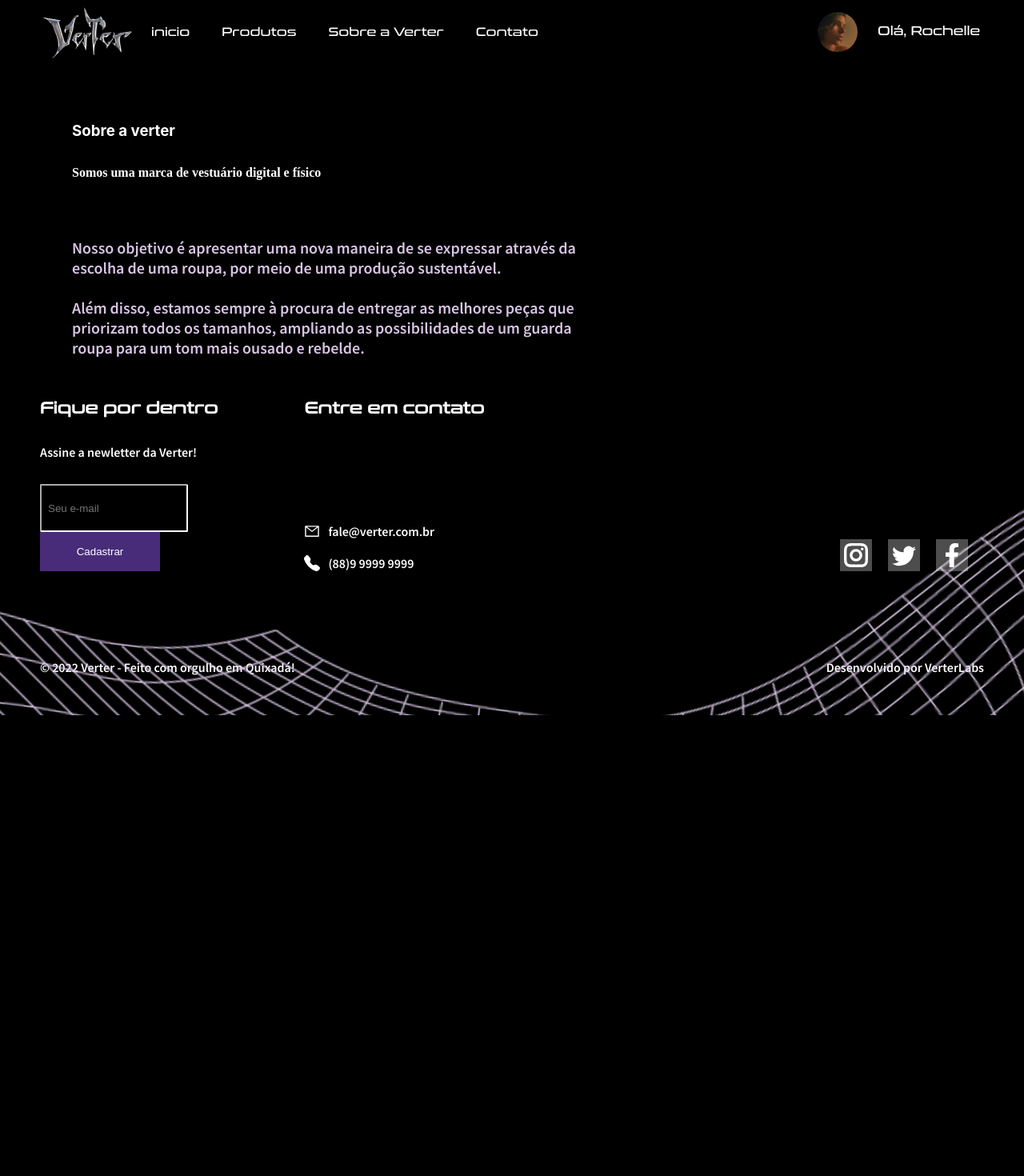
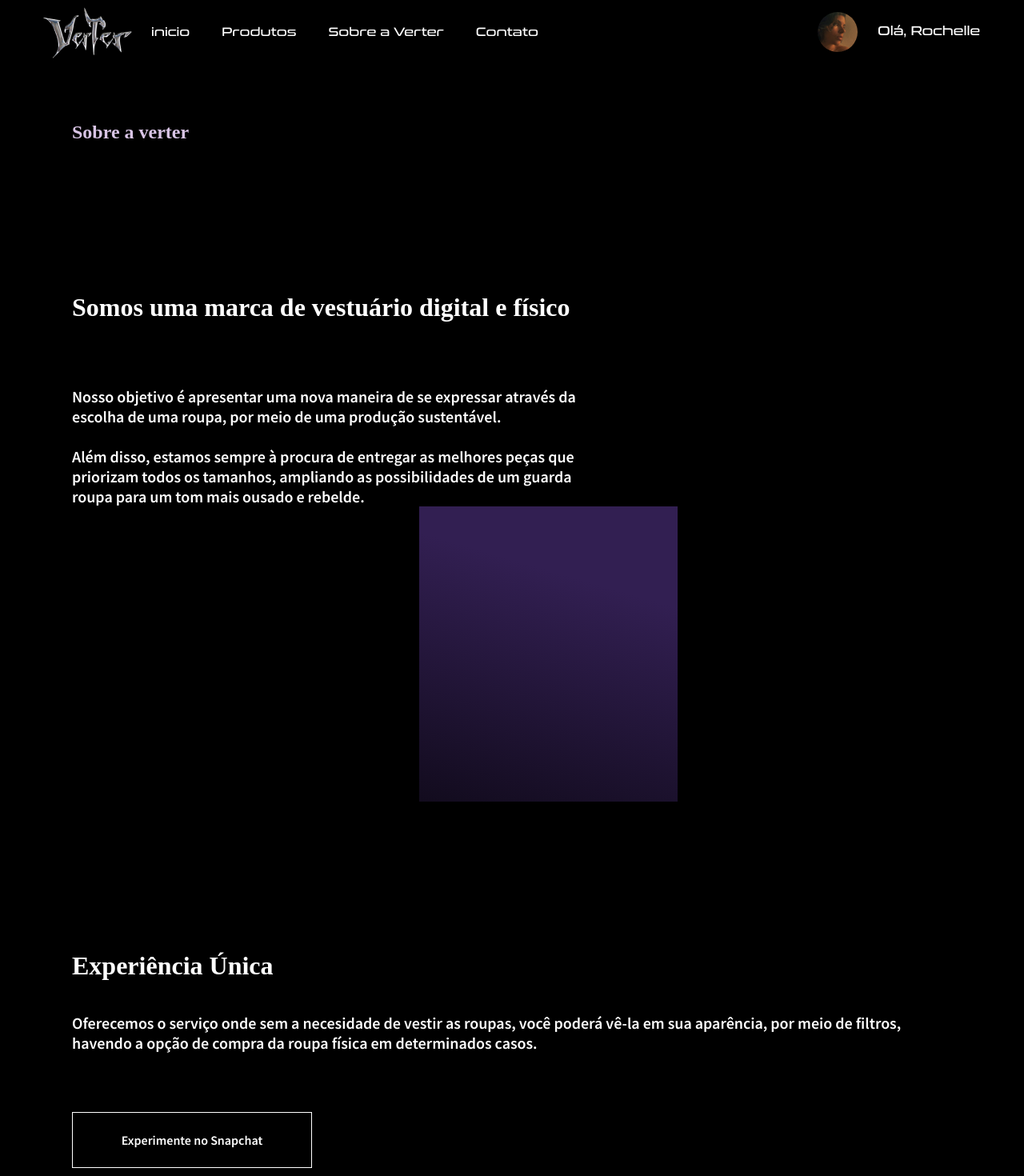
Before and after one commit to brenomarinho2001/Produto, a React (Create React App) app in the folder app/: page /Sobre in a window 1280 px wide. Shown: the top 1470 px of the page at 80% size. Before the commit the page ends 894 px from the top, so only its background shows below. Built offline with nearby package versions, Linux system fonts and the light colour scheme.

Commit message:
mudancinhas

```diff
--- a/app/src/Components/Pages/Sobre/Sobre.css
+++ b/app/src/Components/Pages/Sobre/Sobre.css
@@ -19,6 +19,14 @@ body {
     margin-top: 72px;
     justify-content:flex-start;
     text-align: left;
+    flex-direction: column;
+}
+
+.containertext {
+    display: flex;
+    flex-direction:column;
+    gap: 24px;
+    width: 100%;
 }
 
 .titlepag {
@@ -31,7 +39,7 @@ body {
     margin-top: 187px;
     font-family:'Conthrax Regular';
     color: #fff;
-    font-size: 40px;
+    font-size: 32px;
 }
 
 .text {
@@ -40,3 +48,41 @@ body {
     margin-top: 40px;
     color: white;
 }
+
+.imagecontainer {
+    display: flex;
+    flex: 1;
+    align-items: center;
+    flex-direction: column;
+}
+
+.imagemock {
+    background-color: #D8C4E5;
+    background: linear-gradient(16.28deg, #000000 -41.06%, #321f52 72.61%);
+    height: 369px;
+    width: 323px;
+}
+
+.snap {
+    justify-content: center;
+    align-items: center;
+}
+
+.buttonsnap {
+    margin-top: 74px;
+    color: #fff;
+    background: transparent;
+    padding: 24px 32px;
+    font-family:'Source sans pro';
+    border: 1.5px solid #fff;
+    cursor: pointer;
+    transition: all 700ms ease;
+    font-size: 16px;
+    width: 300px;
+}
+
+.subtitle2 {
+    margin-top: 187px;
+    color: #fff;
+    font-size: 32px;
+}
--- a/app/src/Components/Pages/Sobre/Sobre.js
+++ b/app/src/Components/Pages/Sobre/Sobre.js
@@ -1,16 +1,19 @@
 import Header from '../../Basics/Header_logada/Header_logada'
 import Footers from "../../Basics/Footer/Footers";
+
+import './Sobre.css'
 
 export default function Sobre () {
     return (
         <div className="container">
             <Header/>
-                <div className="content">
-                <h3 className="titlepag"> Sobre a verter </h3>
+                <div className='content'>
+                <h3 className='titlepag'> Sobre a verter </h3>
 
-                <h3 className="subtitle"> Somos uma marca de vestuário digital e físico </h3>
+                <div className='containertext'>
+                    <h3 className='subtitle'> Somos uma marca de vestuário digital e físico </h3>
 
-                <p className="text">
+                    <p className='text'>
                     Nosso objetivo é apresentar uma nova maneira de se expressar através da <br/>
                     escolha de  uma roupa, por meio de uma produção sustentável.
                     <br/>
@@ -20,6 +23,22 @@ export default function Sobre () {
                     roupa para um tom mais ousado e rebelde.
                     </p>
                 </div>
+                <div className='imagecontainer'>
+                    <div className='imagemock' />
+                </div>
+
+                <div className='snap'>
+                <h3 className='subtitle2'> Experiência Única</h3>
+                <p className='text'>
+                Oferecemos o serviço onde sem a necesidade de vestir as roupas, você poderá vê-la em sua aparência,
+                por meio de filtros, havendo a opção de compra da roupa física em determinados casos.
+                </p>
+                <button className='buttonsnap'>
+                    Experimente no Snapchat
+                </button>
+                </div>
+
+            </div>
             <Footers/>
         </div>
     )
```
Lines whose indentation alone changed are shown as unchanged.
